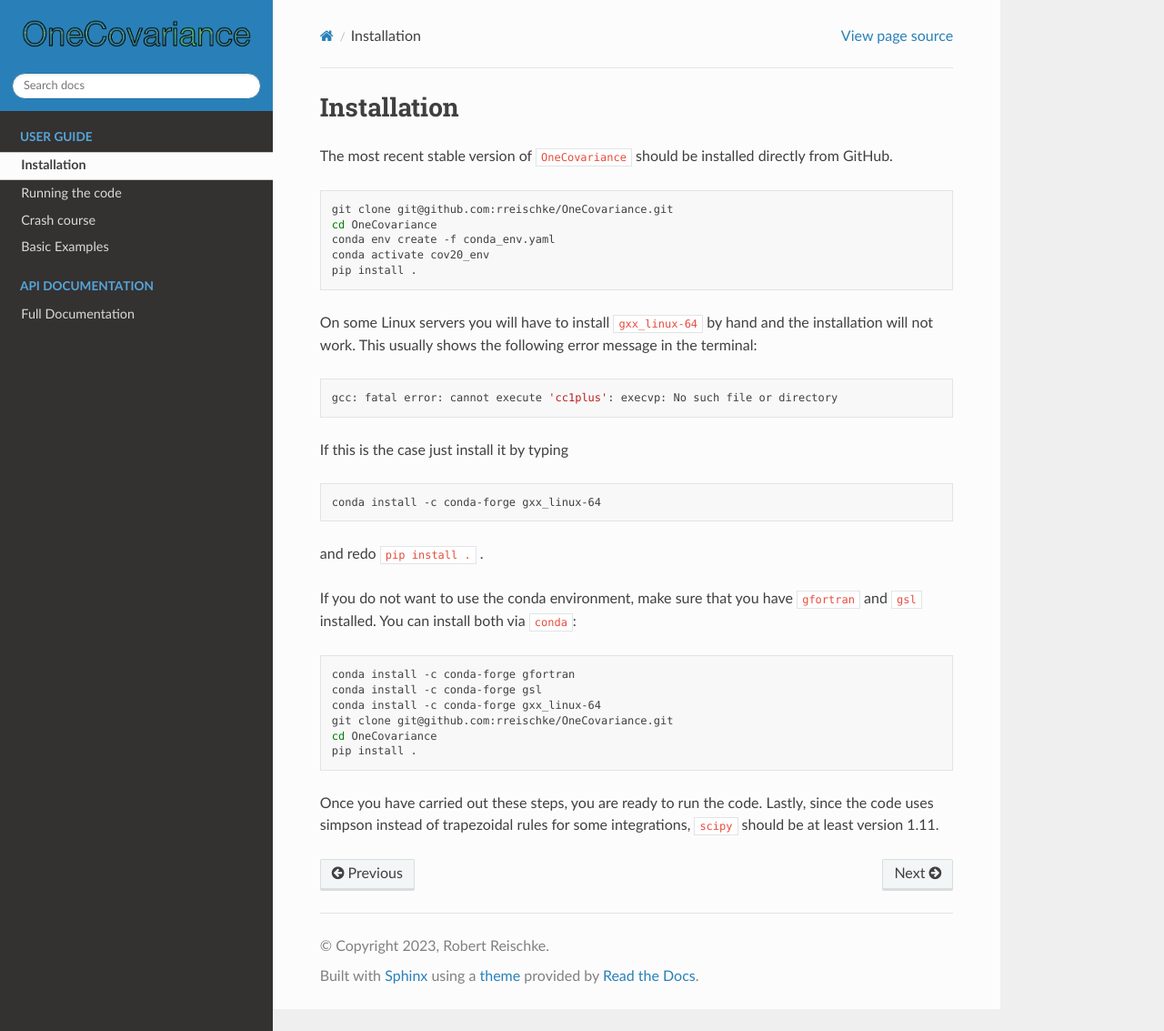
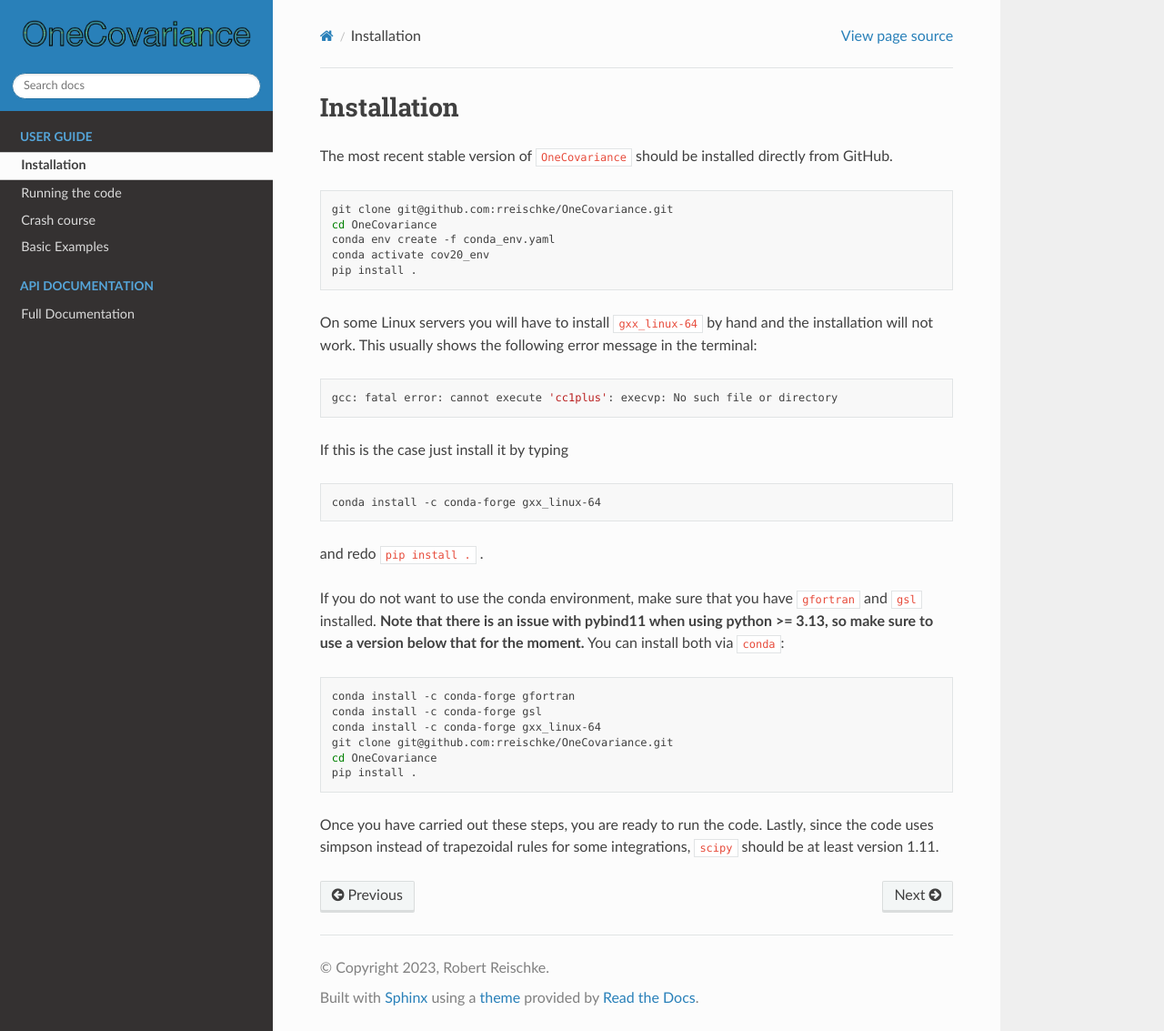
Before and after one commit to rreischke/OneCovariance, a Sphinx documentation site: the page built from docs/guides/installation.rst, in a window 1280 px wide and 1133 px high. Shown: the whole window at 91% size. Built offline with Sphinx 7.4.7 and the Read the Docs theme 3.1.0, drawn with Linux system fonts in a browser that asks for light colours.

Commit message:
python restriction <3.13, pybind11 issue

```diff
--- a/conda_env.yaml
+++ b/conda_env.yaml
@@ -1,8 +1,9 @@
-name: cov20_env
+name: cov20_env_test
 channels:
   - conda-forge
   - defaults
 dependencies:
+  - python<3.13
   - gfortran
   - gsl
   - pybind11
--- a/docs/guides/installation.rst
+++ b/docs/guides/installation.rst
@@ -25,7 +25,7 @@
 
 and redo ``pip install .``  .
 
-If you do not want to use the conda environment, make sure that you have ``gfortran`` and ``gsl`` installed.
+If you do not want to use the conda environment, make sure that you have ``gfortran`` and ``gsl`` installed. **Note that there is an issue with pybind11 when using python >= 3.13, so make sure to use a version below that for the moment.**
 You can install both via ``conda``:
 
 .. code-block:: bash
```
Also changed, not shown: README.md (+6 -2 lines).
